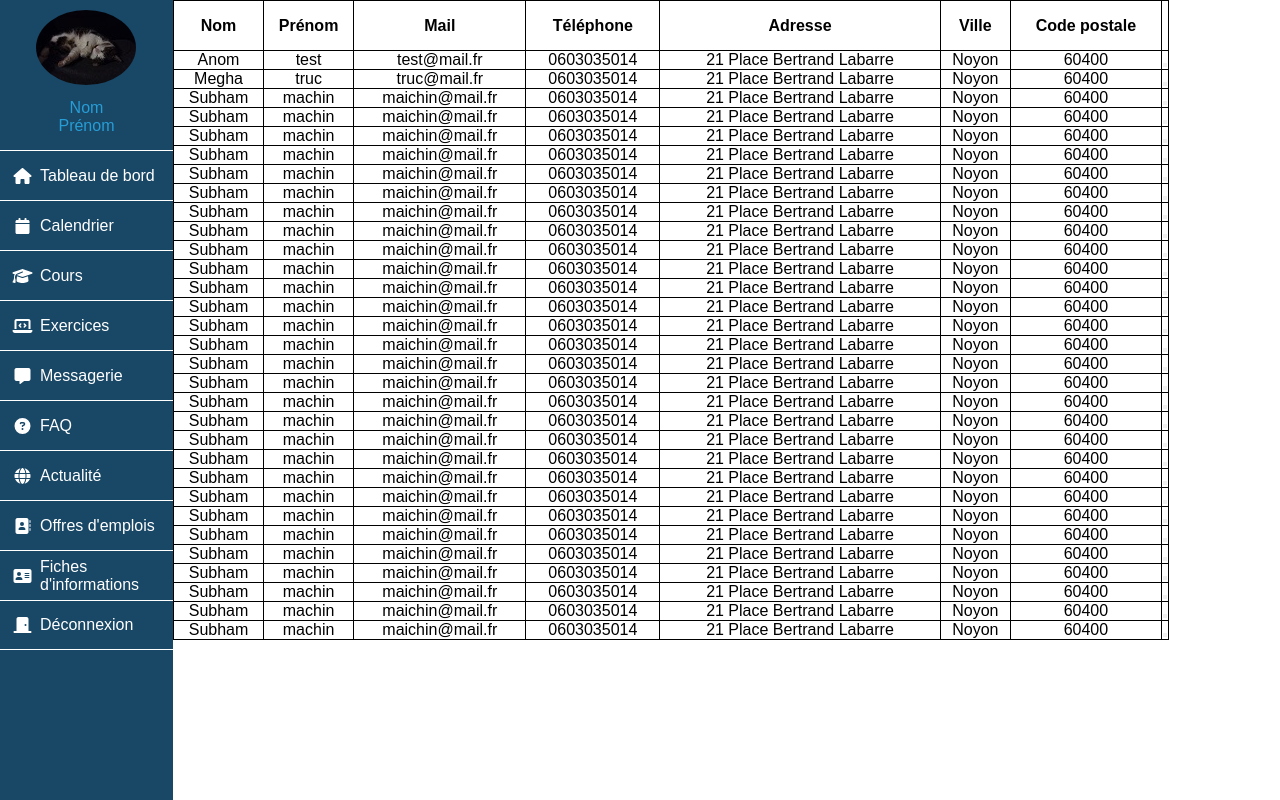
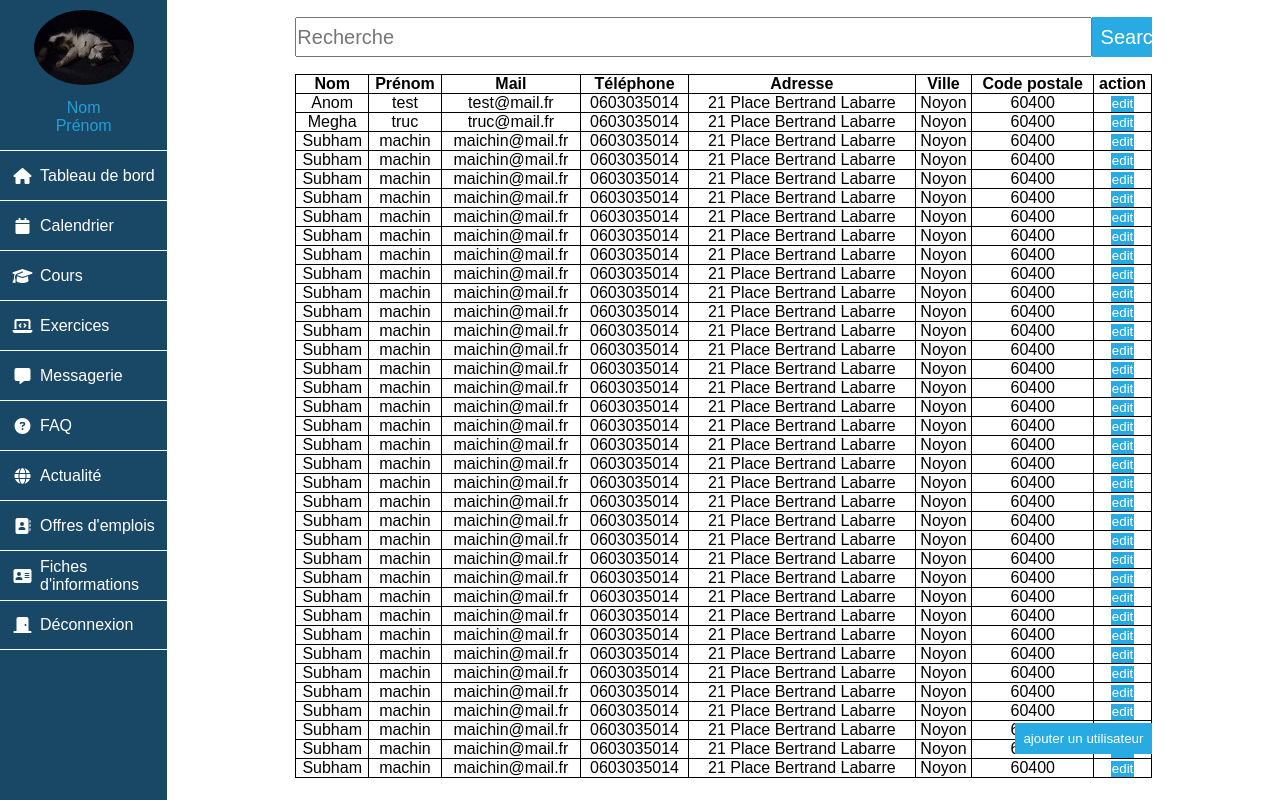
Before and after one commit to AezardSR/Le_Flamant_Bleu, a React (Create React App) app: page /listUser in a window 1280 px wide. Built offline with nearby package versions, Linux system fonts and the light colour scheme.

Commit message:
fin de journée, avancer sur listUtilistaeur

```diff
--- a/src/component/ListUtilisateur.js
+++ b/src/component/ListUtilisateur.js
@@ -6,23 +6,6 @@ export default class ListUtilisateur extends Component {
     data = [
         { name: "Anom", firstname: "test", mail: "test@mail.fr", tel: "0603035014", adress:"21 Place Bertrand Labarre", city:"Noyon", zipCode:"60400"},
         { name: "Megha", firstname: "truc", mail: "truc@mail.fr", tel: "0603035014", adress:"21 Place Bertrand Labarre", city:"Noyon", zipCode:"60400" },
-        { name: "Subham", firstname: "machin", mail: "maichin@mail.fr", tel: "0603035014", adress:"21 Place Bertrand Labarre", city:"Noyon", zipCode:"60400"},
-        { name: "Subham", firstname: "machin", mail: "maichin@mail.fr", tel: "0603035014", adress:"21 Place Bertrand Labarre", city:"Noyon", zipCode:"60400"},
-        { name: "Subham", firstname: "machin", mail: "maichin@mail.fr", tel: "0603035014", adress:"21 Place Bertrand Labarre", city:"Noyon", zipCode:"60400"},
-        { name: "Subham", firstname: "machin", mail: "maichin@mail.fr", tel: "0603035014", adress:"21 Place Bertrand Labarre", city:"Noyon", zipCode:"60400"},
-        { name: "Subham", firstname: "machin", mail: "maichin@mail.fr", tel: "0603035014", adress:"21 Place Bertrand Labarre", city:"Noyon", zipCode:"60400"},
-        { name: "Subham", firstname: "machin", mail: "maichin@mail.fr", tel: "0603035014", adress:"21 Place Bertrand Labarre", city:"Noyon", zipCode:"60400"},
-        { name: "Subham", firstname: "machin", mail: "maichin@mail.fr", tel: "0603035014", adress:"21 Place Bertrand Labarre", city:"Noyon", zipCode:"60400"},
-        { name: "Subham", firstname: "machin", mail: "maichin@mail.fr", tel: "0603035014", adress:"21 Place Bertrand Labarre", city:"Noyon", zipCode:"60400"},
-        { name: "Subham", firstname: "machin", mail: "maichin@mail.fr", tel: "0603035014", adress:"21 Place Bertrand Labarre", city:"Noyon", zipCode:"60400"},
-        { name: "Subham", firstname: "machin", mail: "maichin@mail.fr", tel: "0603035014", adress:"21 Place Bertrand Labarre", city:"Noyon", zipCode:"60400"},
-        { name: "Subham", firstname: "machin", mail: "maichin@mail.fr", tel: "0603035014", adress:"21 Place Bertrand Labarre", city:"Noyon", zipCode:"60400"},
-        { name: "Subham", firstname: "machin", mail: "maichin@mail.fr", tel: "0603035014", adress:"21 Place Bertrand Labarre", city:"Noyon", zipCode:"60400"},
-        { name: "Subham", firstname: "machin", mail: "maichin@mail.fr", tel: "0603035014", adress:"21 Place Bertrand Labarre", city:"Noyon", zipCode:"60400"},
-        { name: "Subham", firstname: "machin", mail: "maichin@mail.fr", tel: "0603035014", adress:"21 Place Bertrand Labarre", city:"Noyon", zipCode:"60400"},{ name: "Subham", firstname: "machin", mail: "maichin@mail.fr", tel: "0603035014", adress:"21 Place Bertrand Labarre", city:"Noyon", zipCode:"60400"},
-        { name: "Subham", firstname: "machin", mail: "maichin@mail.fr", tel: "0603035014", adress:"21 Place Bertrand Labarre", city:"Noyon", zipCode:"60400"},
-        { name: "Subham", firstname: "machin", mail: "maichin@mail.fr", tel: "0603035014", adress:"21 Place Bertrand Labarre", city:"Noyon", zipCode:"60400"},
-
         { name: "Subham", firstname: "machin", mail: "maichin@mail.fr", tel: "0603035014", adress:"21 Place Bertrand Labarre", city:"Noyon", zipCode:"60400"},
         { name: "Subham", firstname: "machin", mail: "maichin@mail.fr", tel: "0603035014", adress:"21 Place Bertrand Labarre", city:"Noyon", zipCode:"60400"},
         { name: "Subham", firstname: "machin", mail: "maichin@mail.fr", tel: "0603035014", adress:"21 Place Bertrand Labarre", city:"Noyon", zipCode:"60400"},
@@ -52,15 +35,24 @@ export default class ListUtilisateur extends Component {
         { name: "Subham", firstname: "machin", mail: "maichin@mail.fr", tel: "0603035014", adress:"21 Place Bertrand Labarre", city:"Noyon", zipCode:"60400"},
         { name: "Subham", firstname: "machin", mail: "maichin@mail.fr", tel: "0603035014", adress:"21 Place Bertrand Labarre", city:"Noyon", zipCode:"60400"},
         { name: "Subham", firstname: "machin", mail: "maichin@mail.fr", tel: "0603035014", adress:"21 Place Bertrand Labarre", city:"Noyon", zipCode:"60400"},
-
+        { name: "Subham", firstname: "machin", mail: "maichin@mail.fr", tel: "0603035014", adress:"21 Place Bertrand Labarre", city:"Noyon", zipCode:"60400"},
+        { name: "Subham", firstname: "machin", mail: "maichin@mail.fr", tel: "0603035014", adress:"21 Place Bertrand Labarre", city:"Noyon", zipCode:"60400"},
+        { name: "Subham", firstname: "machin", mail: "maichin@mail.fr", tel: "0603035014", adress:"21 Place Bertrand Labarre", city:"Noyon", zipCode:"60400"},
+        { name: "Subham", firstname: "machin", mail: "maichin@mail.fr", tel: "0603035014", adress:"21 Place Bertrand Labarre", city:"Noyon", zipCode:"60400"},
+        { name: "Subham", firstname: "machin", mail: "maichin@mail.fr", tel: "0603035014", adress:"21 Place Bertrand Labarre", city:"Noyon", zipCode:"60400"},
       ]
     render(
 
     ) {
         return (
-            <div>
+            <div id='list-utilisateur'>
+              <div id='search-bar'>
+                <input type="text" placeholder="Recherche"></input>
+                <button>Search</button>
+              </div>
               <div id="table-container">
                   <table>
+                      <thead>
                         <tr>
                             <th>Nom</th>
                             <th>Prénom</th>
@@ -69,7 +61,10 @@ export default class ListUtilisateur extends Component {
                             <th>Adresse</th>
                             <th>Ville</th>
                             <th>Code postale</th>
+                            <th>action</th>
                         </tr>
+                      </thead>
+                      <tbody>
                         {this.data.map((val, key) => {return (
                           <tr key={key}>
                             <td>{val.name}</td>
@@ -79,9 +74,13 @@ export default class ListUtilisateur extends Component {
                             <td>{val.adress}</td>
                             <td>{val.city}</td>
                             <td>{val.zipCode}</td>
-                          <td><button></button></td>
+                            <td><button>edit</button></td>
                           </tr>)})}
+                      </tbody>
                   </table>
+              </div>
+              <div id='add-button'>
+                <button>ajouter un utilisateur</button>
               </div>
             </div>
         )
--- a/src/css/ListUtilisateur.css
+++ b/src/css/ListUtilisateur.css
@@ -1,14 +1,15 @@
-#table-container{
-    height: 50%;
-    width: 90%;
-    height: 80vh;
-    overflow-y: scroll;
+#list-utilisateur{
+    padding: 0 10%;
 }
 
-table{
+#table-container{
     width: 100%;
+    height: 80vh;
+}
+#table-container > table{
+    width: 100%;
+    height: 100%;
     text-align: center;
-    overflow: hidden;
 }
 
 table,th,td{
@@ -16,6 +17,35 @@ table,th,td{
     border-collapse: collapse;
 }
 
-th{
-    height: 50px;
+#search-bar{
+    width: 100%;
+    height: 5%;
+    margin: 2% 0;
 }
+
+#search-bar > input{
+    font-size: 20px;
+    width: 93%;
+    height: 100%;
+}
+#search-bar > button{
+    width: 7%;
+    font-size: 20px;
+    height: 100%;
+}
+
+#add-button{
+    padding: 1% 0;
+    display: flex;
+    justify-content: flex-end;
+    height: 6%;
+}
+#add-button > button, button{
+    background-color: #28ABE2;
+    color: white;
+    border: unset;
+    padding: 1%;
+}
+#add-button > button:hover, button:hover{
+    background-color: #194766;
+}
```
Also changed, not shown: src/App.js (deleted, +0 -22 lines), src/Connexion.js (deleted, +0 -25 lines). Lines whose indentation alone changed are shown as unchanged.
